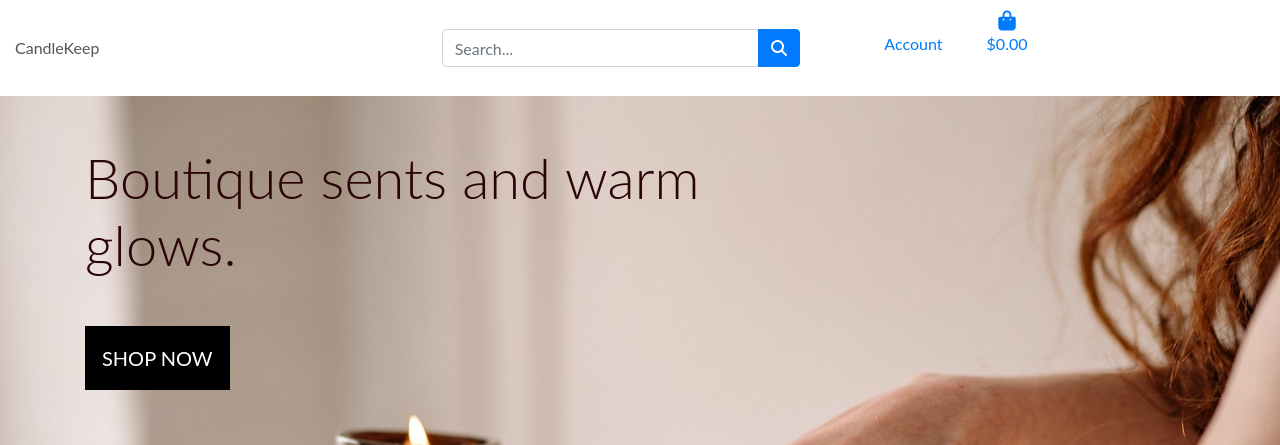
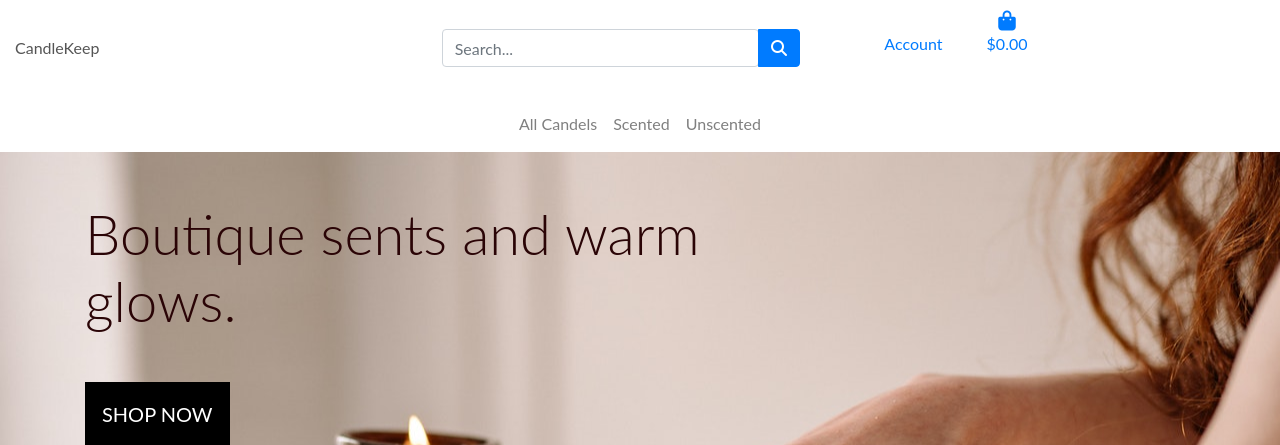
Before and after one commit to CraigThomasson/ecommerce-store, a Django app: page / in a window 1280 px wide. Shown: the top 445 px of the page. Run offline with Django 3.2, Linux system fonts and the light colour scheme; some libraries are stand-ins or nearby versions.

Commit message:
add main navigation

```diff
--- a/templates/base.html
+++ b/templates/base.html
@@ -86,6 +86,12 @@
             </li>
           </ul>
         </div>
+        <nav class="navbar navbar-expand-lg navbar-light w-100">
+          <button class="navbar-toggler" type="button" data-toggle="collapse" data-target="#main-nav" aria-controls="main-nav" aria-expanded="false" aria-label="Toggle navigation">
+              <span class="navbar-toggler-icon"></span>
+          </button>
+          {% include 'includes/main-nav.html' %}
+        </nav>
       </div>
     </header>
 
--- /dev/null
+++ b/templates/includes/main-nav.html
@@ -0,0 +1,13 @@
+<div class="collapse navbar-collapse" id="main-nav">
+    <ul class="navbar-nav mr-auto w-auto mx-auto">
+        <li class="nav-item">
+            <a class="nav-link" href="#">All Candels</a>
+        </li>
+        <li class="nav-item">
+            <a class="nav-link" href="#">Scented</a>
+        </li>
+        <li class="nav-item">
+            <a class="nav-link" href="#">Unscented</a>
+        </li>
+    </ul>
+</div>
```
